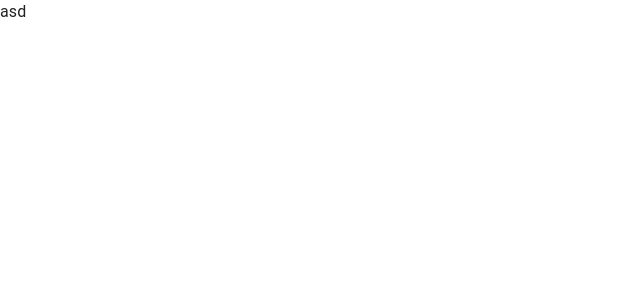
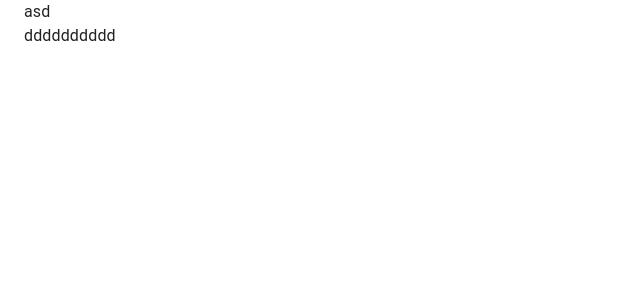
Before and after one commit to laksaeid/turbo, a React (Vite) app: page / in a window 1280 px wide. Shown: the top 300 px of the page, without its empty margins (0-640 px from the left). Built offline with nearby package versions, Linux system fonts and the light colour scheme.

Commit message:
add container

```diff
--- a/src/App.tsx
+++ b/src/App.tsx
@@ -1,14 +1,15 @@
+import { RouterProvider } from "react-router-dom";
+import { router } from "./routes";
+import { Container } from "@mui/material";
 
 function App() {
-
-
   return (
     <>
-    <div>
-      asd
-    </div>
+      <Container maxWidth="xl">
+        <RouterProvider router={router} />
+      </Container>
     </>
-  )
+  );
 }
 
-export default App
+export default App;
```
